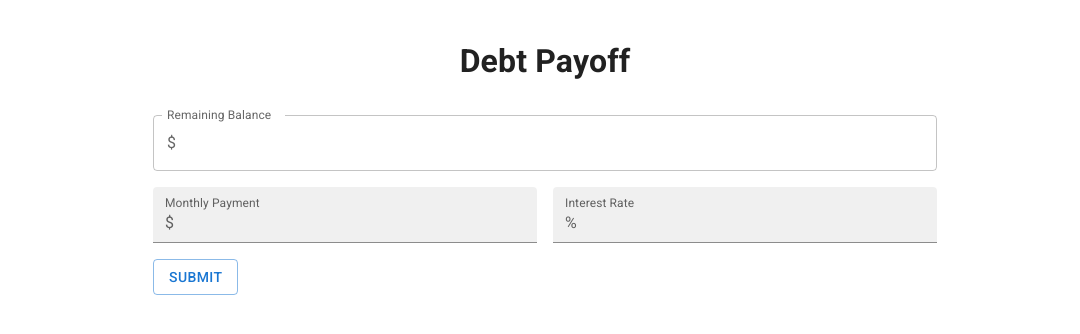
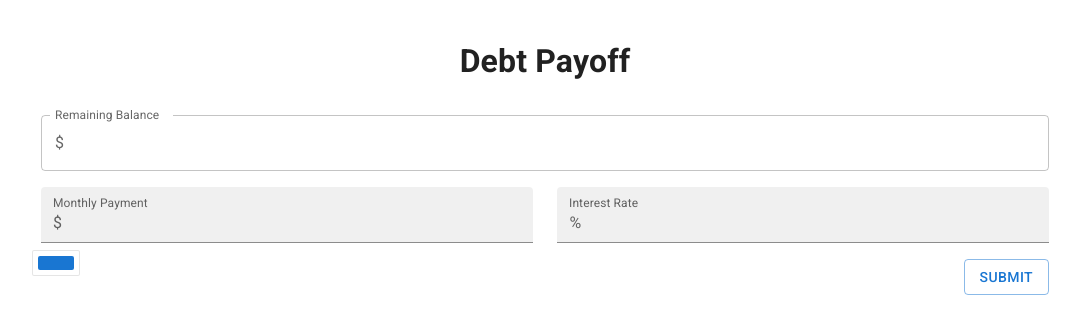
Before and after one commit to msalvatore22/React-Debt-Payoff, a React (Create React App) app: page / in a window 1280 px wide. Shown: the top 334 px of the page, without its empty margins (95-1175 px from the left). Built offline with nearby package versions, Linux system fonts and the light colour scheme.

Commit message:
Created a color picker for the debt

```diff
--- a/package.json
+++ b/package.json
@@ -14,6 +14,7 @@
     "prop-types": "^15.8.1",
     "react": "^17.0.2",
     "react-chartjs-2": "^4.0.1",
+    "react-color": "^2.19.3",
     "react-dom": "^17.0.2",
     "react-scripts": "^2.1.3",
     "web-vitals": "^2.1.4"
--- a/src/App.js
+++ b/src/App.js
@@ -1,17 +1,17 @@
 import React, { useState } from "react";
 import "./App.css";
 import styled from "@emotion/styled";
-import { CssBaseline } from "@mui/material"
+import { CssBaseline } from "@mui/material";
 
 import DebtContext from "./DebtContext";
 
-import DebtForm from './components/DebtForm'
+import DebtForm from "./components/DebtForm";
 import DebtTable from "./components/DebtTable";
-import DebtLineChart from "./components/DebtLineChart"
+import DebtLineChart from "./components/DebtLineChart";
 
 const Container = styled.div`
   margin: auto;
-  width: 800px;
+  width: 80%;
   padding-top: 1rem;
 `;
 const Title = styled.h1`
@@ -20,11 +20,13 @@ const Title = styled.h1`
 
 function App() {
   const [debt, debtSet] = useState({
-    remainingBalance: '',
-    monthlyPayment: '',
-    interestRate: '',
-  })
-  const [debtList, debtListSet] = useState([])
+    remainingBalance: "",
+    monthlyPayment: "",
+    interestRate: "",
+  });
+  const [debtList, debtListSet] = useState([]);
+  const [color, colorSet] = useState({ r: "25", g: "118", b: "210", a: "1" });
+
 
   return (
     <DebtContext.Provider
@@ -33,6 +35,8 @@ function App() {
         debtSet,
         debtList,
         debtListSet,
+        color,
+        colorSet,
       }}
     >
       <CssBaseline />
--- /dev/null
+++ b/src/components/ColorPicker.js
@@ -0,0 +1,65 @@
+import React, { useState, useContext } from 'react'
+import reactCSS from 'reactcss'
+import { SketchPicker } from 'react-color'
+import DebtContext from "../DebtContext";
+
+const ColorPicker = () => {
+  const [displayColorPicker, displayColorPickerSet] = useState(false)
+  const { color, colorSet } = useContext(DebtContext);
+
+  const handleClick = () => {
+    displayColorPickerSet(!displayColorPicker)
+  };
+
+  const handleClose = () => {
+    displayColorPickerSet(false)
+  };
+
+  const handleChange = (color) => {
+    colorSet(color.rgb)
+  };
+
+  const styles = reactCSS({
+    'default': {
+      color: {
+        width: '36px',
+        height: '14px',
+        borderRadius: '2px',
+        background: `rgba(${ color.r }, ${ color.g }, ${ color.b }, ${ color.a })`,
+      },
+      swatch: {
+        padding: '5px',
+        background: '#fff',
+        borderRadius: '1px',
+        boxShadow: '0 0 0 1px rgba(0,0,0,.1)',
+        cursor: 'pointer',
+      },
+      popover: {
+        position: 'absolute',
+        zIndex: '2',
+      },
+      cover: {
+        position: 'fixed',
+        top: '0px',
+        right: '0px',
+        bottom: '0px',
+        left: '0px',
+      },
+    },
+  });
+
+  return (
+    <div>
+      <div style={ styles.swatch } onClick={ handleClick }>
+        <div style={ styles.color } />
+      </div>
+      { displayColorPicker ? <div style={ styles.popover }>
+        <div style={ styles.cover } onClick={ handleClose }/>
+        <SketchPicker color={ color } onChange={ handleChange } />
+      </div> : null }
+    </div>
+  )
+
+}
+
+export default ColorPicker
--- a/src/components/DebtForm.js
+++ b/src/components/DebtForm.js
@@ -10,9 +10,10 @@ import {
 } from "@mui/material";
 import DebtContext from "../DebtContext";
 import payoffCalc from "../payoffCalc";
+import ButtonExample from "./ColorPicker";
 
 const DebtForm = () => {
-  const { debt, debtSet, debtList, debtListSet } = useContext(DebtContext);
+  const { debt, debtSet, debtList, debtListSet, color } = useContext(DebtContext);
 
   const handleChange = (prop) => (event) => {
     debtSet({ ...debt, [prop]: event.target.value });
@@ -22,6 +23,7 @@ const DebtForm = () => {
     e.preventDefault();
     const calculatedDebt = payoffCalc(debt);
     if (calculatedDebt.valid === true) {
+      calculatedDebt["color"] = color
       debtListSet([...debtList, calculatedDebt]);
       debtSet({
         remainingBalance: "",
@@ -94,6 +96,7 @@ const DebtForm = () => {
           }}
         />
       </FormControl>
+      <ButtonExample />
       <Button sx={{ m: 1 }} variant="outlined" type="submit">
         Submit
       </Button>
--- a/src/components/DebtLineChart.js
+++ b/src/components/DebtLineChart.js
@@ -53,12 +53,13 @@ export default function LineChart() {
   const data = {
     labels,
     datasets: debtList.map((debt, index) => ({
-      label: `Debt ${index+1}`,
+      label: `Debt ${index + 1}`,
       data: debt.payoffScheduleBalances,
-      borderColor: "rgb(255, 99, 132)",
-      backgroundColor: "rgba(255, 99, 132, 0.5)",
+      borderColor: `rgb(${debt.color.r}, ${debt.color.g}, ${debt.color.b})`,
+      backgroundColor: `rgba(${debt.color.r}, ${debt.color.g}, ${debt.color.b}, 0.5)`,
       cubicInterpolationMode: "monotone",
-      tension: 0.4,
+      tension: 0.6,
+      fill: false
     })),
   };
 
```
Also changed, not shown: 1 other file (tests, documents, lock files or other folders). Lines whose indentation alone changed are shown as unchanged.
